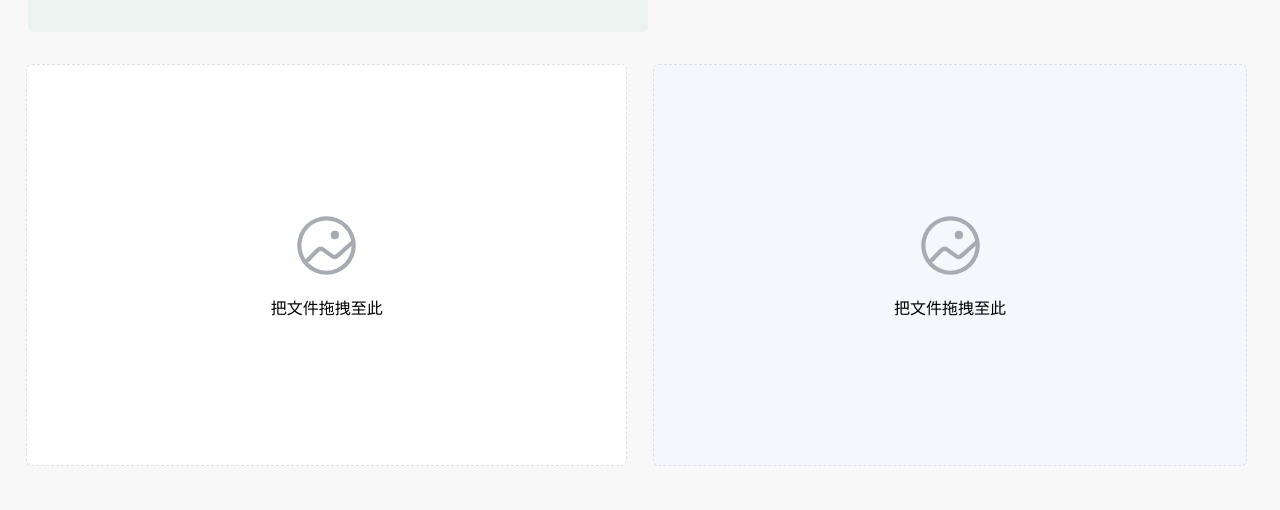
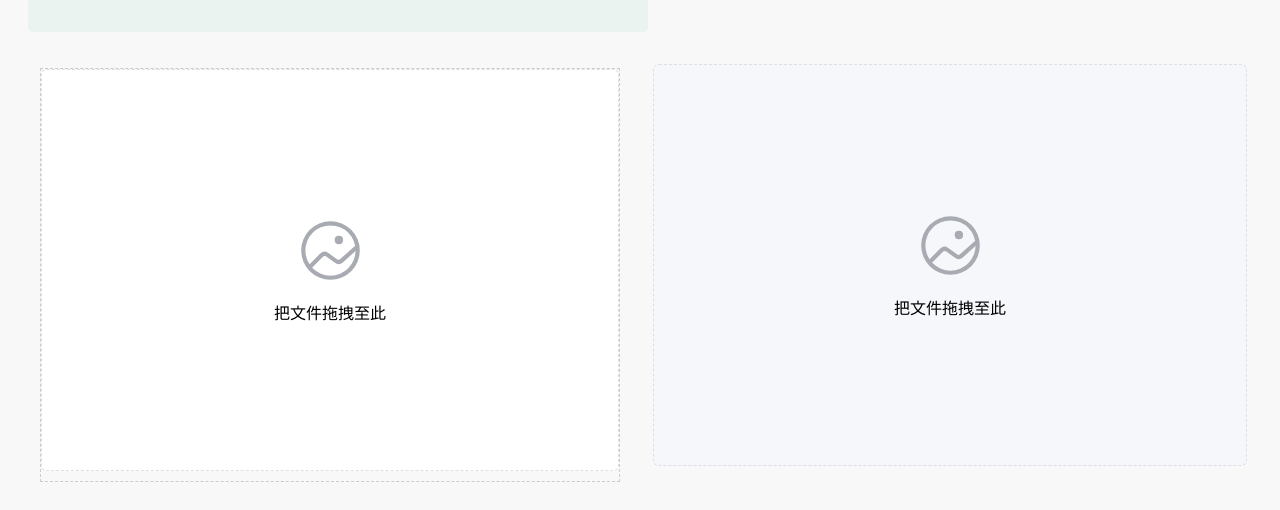
Before and after one commit to diqiurende/walker, a Vue app: page /identify in a window 1280 px wide. Shown: the part 192-702 px from the top of the page. Built offline with nearby package versions, Linux system fonts and the light colour scheme.

Commit message:
video上传

```diff
--- a/src/views/IdentifyView.vue
+++ b/src/views/IdentifyView.vue
@@ -1,59 +1,59 @@
 <script setup>
-import {ref, onMounted} from 'vue';
-import {ElMessage} from 'element-plus';
-import MainLogo from "@/components/icons/MainLogo.vue"
+import { ref } from 'vue';
+import { ElMessage } from 'element-plus';
+import axios from 'axios';
+import { PictureFilled, PictureRounded } from "@element-plus/icons-vue";
+
 const fileList = ref([]); // 用于存储文件列表
 const uploadedImageUrl = ref(''); // 存储上传成功后的图片URL
-let backUpload = "http://localhost:8310/api/images/upload"
+const backUpload = "http://localhost:5000/api/video/upload";
+
+const headers = {
+  'Content-Type': 'multipart/form-data'
+};
+
 // 图片上传前的处理
 const beforeUpload = (rawFile) => {
-  const isJPGorPNG = rawFile.type === 'image/jpeg' || rawFile.type === 'image/png';
-  const isLt2M = rawFile.size / 1024 / 1024 < 1000;
+  const fileType = rawFile.type;
+  const isVideo = fileType.includes('video');
+  const isLt1GB = rawFile.size / 1024 / 1024 < 1000;
 
-  if (!isJPGorPNG) {
-    ElMessage.error('上传图片只能是 JPG 或 PNG 格式!');
+  if (!isVideo) {
+    ElMessage.error('只能上传视频文件！');
+    return false;
   }
-  if (!isLt2M) {
-    ElMessage.error('图片大小不能超过 1000MB!');
+  if (!isLt1GB) {
+    ElMessage.error('视频大小不能超过 1000MB!');
+    return false;
   }
-  return isJPGorPNG && isLt2M;
+  return true;
+};
+
+// 自定义上传方法
+const doUpload = (file) => {
+  const formData = new FormData();
+  formData.append('video', file);
+
+  axios.post(backUpload, formData, { headers })
+      .then(response => {
+        ElMessage.success('文件上传成功');
+        uploadedImageUrl.value = response.data.url; // 根据后端返回的数据更新URL
+      })
+      .catch(error => {
+        ElMessage.error(`文件上传失败: ${error.message}`);
+      });
 };
 
 // 文件状态改变时的处理，包括上传成功和失败
-const handleChange = (uploadFile, fileList) => {
-  if (uploadFile.status === 'success') {
-    handleUploadSuccess(uploadFile.response.data.url);
-  } else if (uploadFile.status === 'failed') {
-    ElMessage.error(`文件上传失败: ${uploadFile.message}`);
+const handleChange = (file, fileList) => {
+  if (file.status === 'success') {
+    ElMessage.success('文件上传成功');
+  } else if (file.status === 'fail') {
+    ElMessage.error('文件上传失败');
+  } else if (file.raw) {
+    doUpload(file.raw);
   }
 };
-
-
-// 文件超出限制时的处理
-const handleExceed = (files, fileList) => {
-  ElMessage.warning(`当前限制选择 ${files.length} 个文件，已选择 ${files.length + fileList.length} 个文件`);
-};
-
-// 文件移除时的处理
-const handleRemove = (file, fileList) => {
-  // 这里可以根据需要添加删除逻辑，比如从服务器删除文件
-  console.log('文件被移除:', file);
-};
-
-// 文件预览的处理（如果需要）
-const handlePreview = (file) => {
-  console.log('预览文件:', file);
-};
-
-function onSuccess(res) {
-  ElMessage({
-    message: '上传文件成功',
-    type: 'success',
-  })
-  uploadedImageUrl.value = res
-  console.log(uploadedImageUrl.value)
-  window.open(uploadedImageUrl.value)
-}
 </script>
 
 <template>
@@ -108,13 +108,13 @@ function onSuccess(res) {
         <el-row>
           <el-col :span="12">
             <el-upload
-                :action="backUpload"
                 :before-upload="beforeUpload"
-                :on-success="onSuccess"
-                :limit="3"
+                :on-change="handleChange"
+                :limit="1"
+                :auto-upload="false"
                 drag
-                name="image"
-                style="margin: 2vh 1vw 2vh 0.5vw;border-color: black"
+                name="video"
+                style="margin: 20px; border: 1px dashed #ccc;"
             >
               <div style="width: 100%;height: 40vh;
               display: flex;align-items: center;justify-content: center;
```
